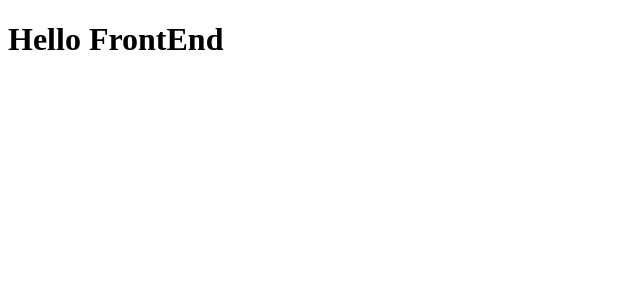
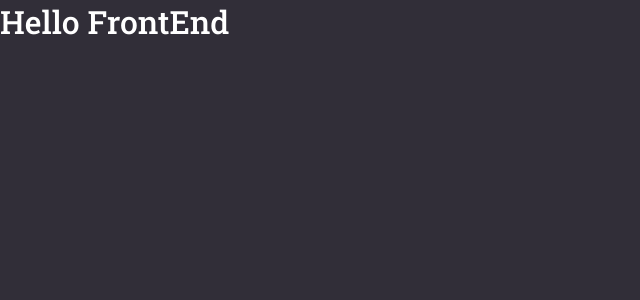
Before and after one commit to BrunoPDRS/gostack-gobarber-frontend, a React (Create React App) app: page / in a window 1280 px wide. Shown: the top 300 px of the page, without its empty margins (0-640 px from the left). Built offline with nearby package versions, Linux system fonts and the light colour scheme.

Commit message:
add global styles

```diff
--- a/public/index.html
+++ b/public/index.html
@@ -6,6 +6,9 @@
     <meta name="theme-color" content="#FF9000" />
 
     <title>GoBarber</title>
+
+    <link rel="preconnect" href="https://fonts.gstatic.com">
+<link href="https://fonts.googleapis.com/css2?family=Roboto+Slab:wght@400;500&display=swap" rel="stylesheet">
   </head>
   <body>
     <noscript>You need to enable JavaScript to run this app.</noscript>
--- a/src/App.tsx
+++ b/src/App.tsx
@@ -1,7 +1,11 @@
 import React from "react";
+import GlobalStyle from "./styles/global";
 
-const App: React.FC = () => {
-  return <h1>Hello FrontEnd</h1>;
-};
+const App: React.FC = () => (
+  <>
+    <h1>Hello FrontEnd</h1>
+    <GlobalStyle />
+  </>
+);
 
 export default App;
--- /dev/null
+++ b/src/styles/global.ts
@@ -0,0 +1,29 @@
+import { createGlobalStyle } from "styled-components";
+
+export default createGlobalStyle`
+  * {
+    margin: 0;
+    padding: 0;
+    outline: 0;
+    box-sizing: border-box;
+  }
+
+  body {
+    background: #312E38;
+    color: #FFF;
+    -webkit-font-smoothing: antialiased;
+  }
+
+  body, input, button {
+    font-family: 'Roboto Slab', serif;
+    font-size: 16px;
+  }
+
+  h1, h2, h3, h4, h5, h6, strong {
+    font-weight: 500;
+  }
+
+  button {
+    cursor: pointer;
+  }
+`;
```
Also changed, not shown: 1 other file (tests, documents, lock files or other folders).
